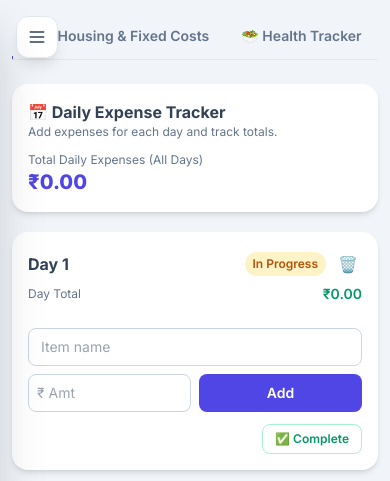
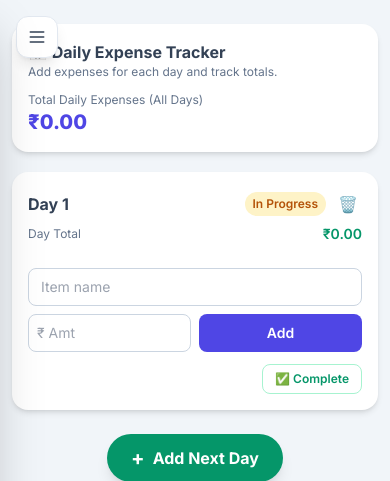
Before and after one commit to Jaisrir/Personal-Expense-Tracker, a Flask app: page / in a window 390 px wide. Shown: the top 481 px of the page. Run offline with Flask 3, Linux system fonts and the light colour scheme; data comes from the database, SQL or seed files in the repository; data that the repository does not hold is empty; some libraries are stand-ins or nearby versions.

Commit message:
fix mobile view

```diff
--- a/templates/index.html
+++ b/templates/index.html
@@ -188,7 +188,7 @@
 <main class="max-w-5xl mx-auto px-3 sm:px-4 py-6 sm:py-8">
 
     <!-- Desktop Tabs -->
-    <div class="desktop-tabs flex justify-center gap-4 sm:gap-6 border-b border-slate-200 mb-6 sm:mb-8 overflow-x-auto">
+    <div class="desktop-tabs hidden md:flex justify-center gap-4 sm:gap-6 border-b border-slate-200 mb-6 sm:mb-8 overflow-x-auto">
         <button id="tabDailyBtn" onclick="switchTab('daily')" class="pb-3 px-2 font-semibold text-sm sm:text-base text-slate-500 tab-active transition-colors whitespace-nowrap">📅 Daily Expenses</button>
         <button id="tabHousingBtn" onclick="switchTab('housing')" class="pb-3 px-2 font-semibold text-sm sm:text-base text-slate-500 transition-colors whitespace-nowrap">🏠 Housing & Fixed Costs</button>
         <button id="tabHealthBtn" onclick="switchTab('health')" class="pb-3 px-2 font-semibold text-sm sm:text-base text-slate-500 transition-colors whitespace-nowrap">🥗 Health Tracker</button>
```
